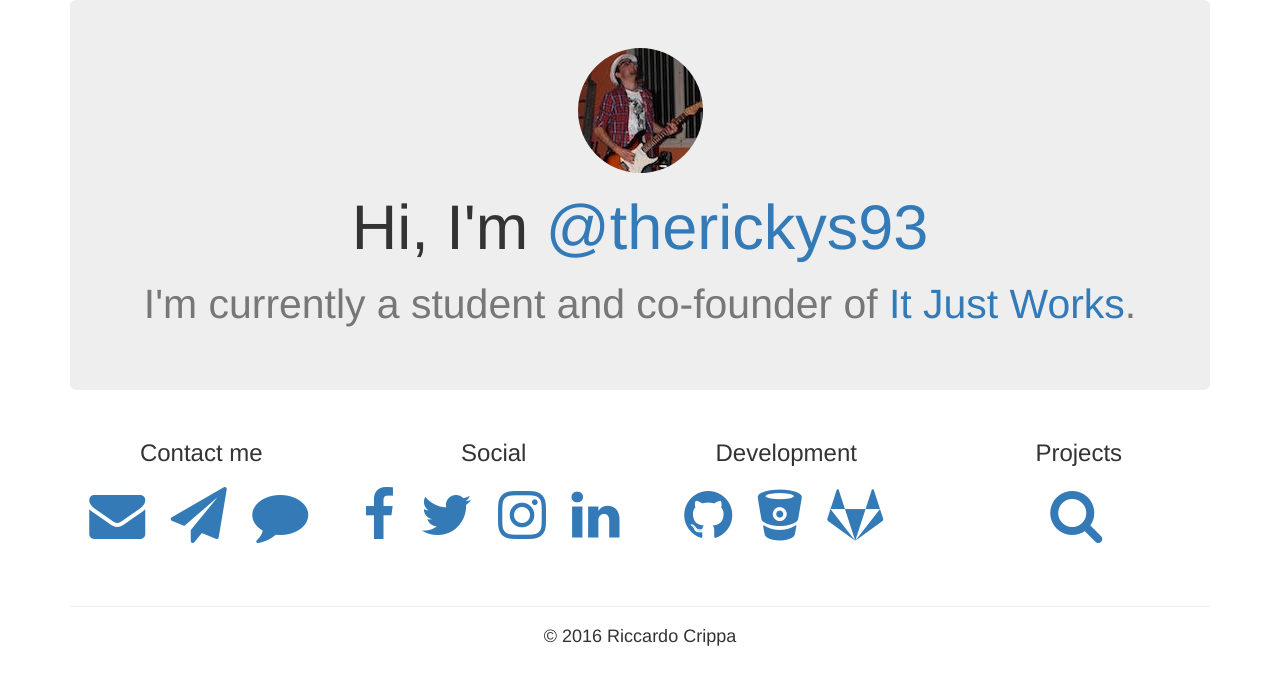
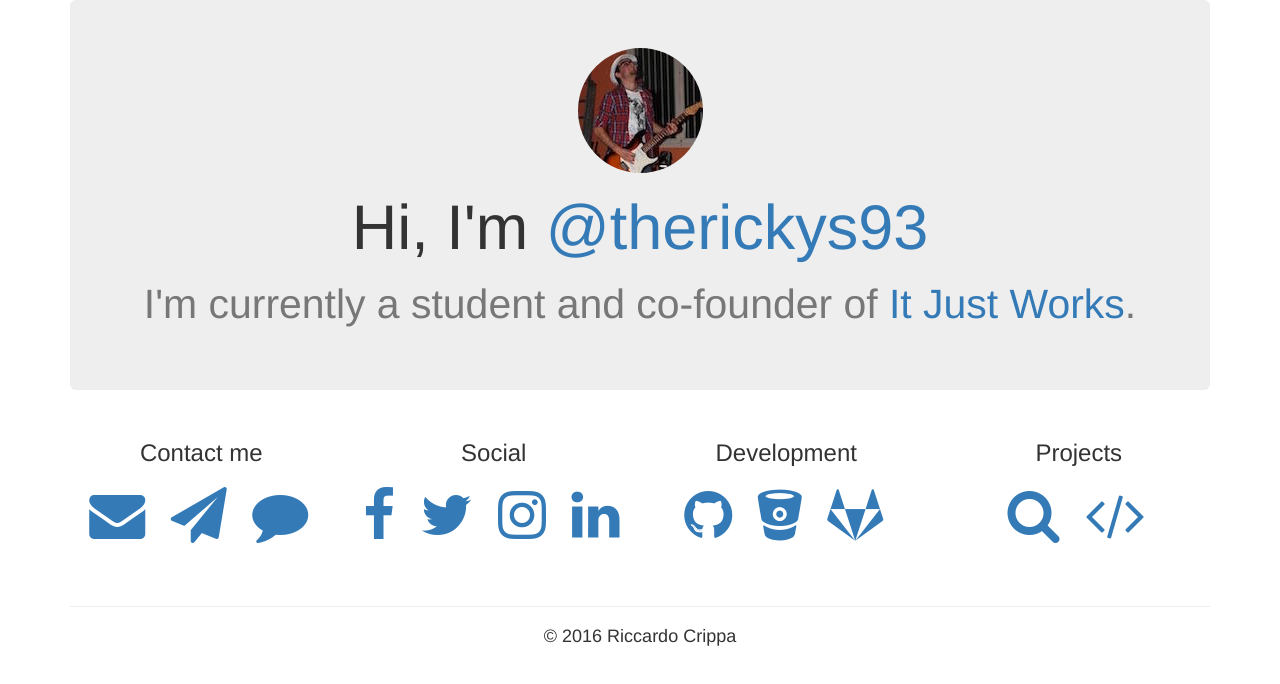
Before and after one commit to therickys93/therickys93.github.io, a website: page index.html in a window 1280 px wide. Drawn offline with Linux system fonts and the light colour scheme; files whose address does not match are found by name.

Commit message:
added link to codeci

```diff
--- a/index.html
+++ b/index.html
@@ -71,6 +71,7 @@
                     </span>
                     <ul class="list-inline social-buttons fa-4x">
                         <li><a href="https://therickys93.github.io/search"><i class="fa fa-search"></i></a></li>
+                        <li><a href="https://github.com/itjustworksteam/codeci"><i class="fa fa-code"></i></a></li>
                     </ul>
                 </div>
             </div>
```
